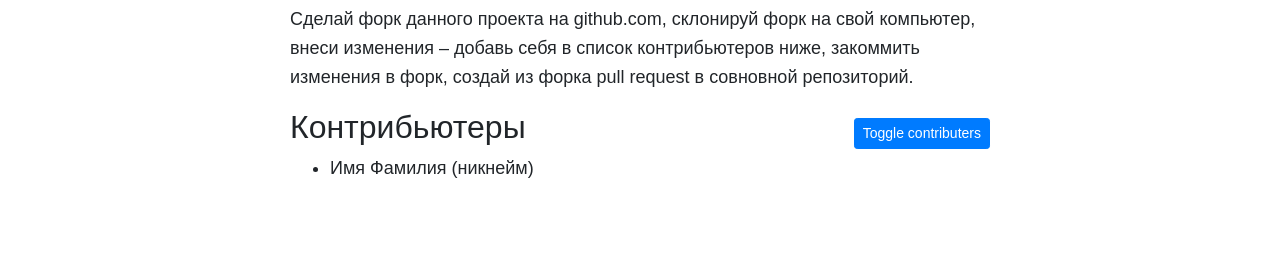
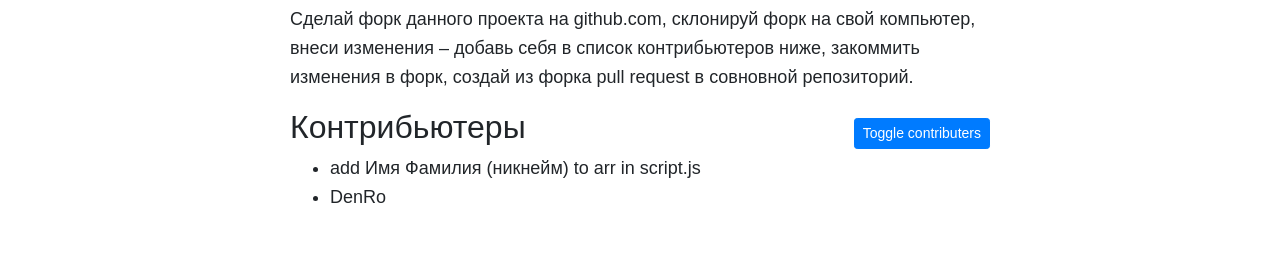
Before and after one commit to OlegSh-dev/demo, a website: page index.html in a window 1280 px wide. Shown: the part 340-611 px from the top of the page. Drawn offline with nearby package versions, Linux system fonts and the light colour scheme.

Commit message:
add arr in script.js and create function addLi

```diff
--- a/index.html
+++ b/index.html
@@ -51,7 +51,9 @@
           </button>
         </header>
         <ul class="contributers__list">
-          <li>Имя Фамилия (никнейм)</li>
+          <li class="contributers__list-name">
+            add Имя Фамилия (никнейм) to arr in script.js
+          </li>
         </ul>
       </section>
     </main>
--- a/js/script.js
+++ b/js/script.js
@@ -1,3 +1,20 @@
 $("#toggle-contributers").on("click", function() {
   $(".contributers__list").toggleClass("contributers__list--hide");
 });
+
+const names = ["DenRo"]; // add name to array!!!
+
+function createLi(name, parent) {
+  const contributersListName = document.createElement("li");
+  contributersListName.classList.add("contributers__list-name");
+  contributersListName.textContent = name;
+  parent.appendChild(contributersListName);
+  return contributersListName;
+}
+function init() {
+  const contributersList = document.querySelector(".contributers__list");
+  for (i = 0; i < names.length; i++) {
+    createLi(names[i], contributersList);
+  }
+}
+init();
```
